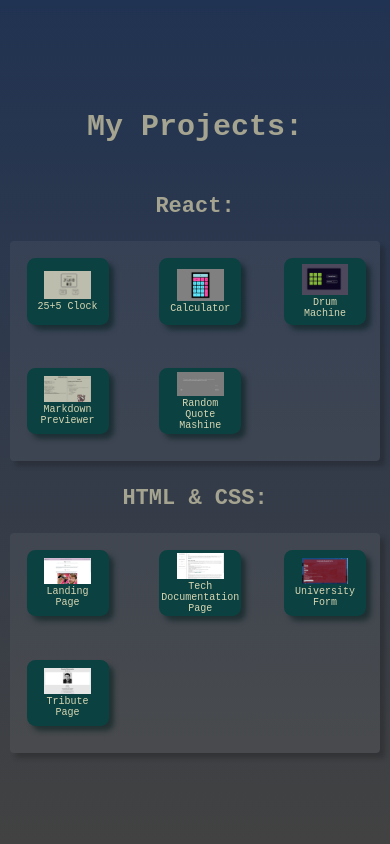
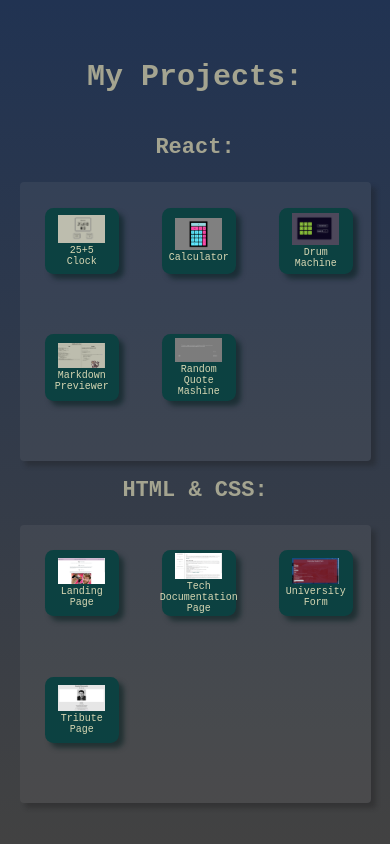
Before and after one commit to Wektors/Wektors.github.io, a plain HTML site: page index.html in a window 390 px wide. Shown: the part 861-1705 px from the top of the page. Drawn offline with Linux system fonts and the light colour scheme.

Commit message:
fixed responsiveness

```diff
--- a/styles.css
+++ b/styles.css
@@ -2,9 +2,7 @@ body {
 	font-family: monospace;
 	font-size: 16px;
 	padding: none;
-	margin: 0 0 0 0;
-	width: 100vw;
-	max-width: 100vw;
+	margin: 0;
 }
 
 html {
@@ -32,8 +30,6 @@ html {
 
 .nav-link:hover {
 	color: rgb(225, 230, 230);
-	padding: 2vw;
-	font-size: 21px;
 	text-decoration: none;
 	transition: 300ms linear;
 }
@@ -41,29 +37,21 @@ html {
 @keyframes nav-link {
 	0% {
 		color: rgb(164, 164, 144);
-		padding: 2vw;
-		font-size: 20px;
 		text-decoration: none;
 	}
 
 	33% {
 		color: rgb(196, 196, 179);
-		padding: 2vw;
-		font-size: 20.33px;
 		text-decoration: none;
 	}
 
 	66% {
 		color: rgb(200, 212, 212);
-		padding: 2vw;
-		font-size: 20.66px;
 		text-decoration: none;
 	}
 
 	100% {
 		color: rgb(225, 230, 230);
-		padding: 2vw;
-		font-size: 21px;
 		text-decoration: none;
 	}
 }
@@ -76,7 +64,6 @@ html {
 	color: rgb(164, 164, 144);
 	background: linear-gradient(rgb(66, 66, 66), rgb(33, 51, 82));
 	height: 100vh;
-	width: 100vw;
 }
 
 #projects {
@@ -86,7 +73,6 @@ html {
 	color: rgb(164, 164, 144);
 	background: linear-gradient(rgb(33, 51, 82), rgb(66, 66, 66));
 	height: 100vh;
-	width: 100vw;
 	align-items: center;
 	justify-content: center;
 }
@@ -94,8 +80,7 @@ html {
 .project-stack {
 	display: flex;
 	flex-direction: row;
-	justify-content: space-between;
-	width: 100vw;
+	justify-content: space-around;
 	border-radius: 1vw;
 	background: rgba(157, 157, 157, 0.1);
 	box-shadow: 5px 5px 5px rgba(26, 25, 25, 0.322);
@@ -123,7 +108,7 @@ html {
 	height: 7vw;
 	padding: 2vw;
 	border-radius: 1vh;
-	margin: 2vh;
+	margin: 3vh;
 	box-shadow: 5px 5px 5px rgba(6, 33, 33, 0.585);
 }
 
@@ -136,7 +121,6 @@ html {
 	color: white;
 	background: linear-gradient(rgb(66, 66, 66), rgb(26, 65, 65));
 	height: 100vh;
-	width: 100vw;
 }
 
 h2 {
@@ -174,15 +158,25 @@ a {
 	flex-direction: row;
 }
 
-@media screen and (max-width: 1000px) {
+/* --------- TABLET VIEW ------------ */
+
+@media screen and (max-width: 1030px) {
 	h2 {
-		margin-top: 3vh;
+		margin-top: 5vh;
 		font-size: 30px;
 	}
 
 	h3 {
-		margin-top: 4vh;
+		margin-top: 3vh;
 		font-size: 22px;
+	}
+
+	.project-stack {
+		display: grid;
+		grid-template-columns: 20vw 20vw 20vw 20vw;
+		grid-template-rows: 15vh;
+		height: 33vh;
+
 	}
 
 	.project-tile {
@@ -200,7 +194,10 @@ a {
 	}
 }
 
-@media screen and (max-width: 410px) {
+/* --------- SMARTPHONE VIEW ------------ */
+
+
+@media screen and (max-width: 650px) {
 	.nav-link {
 		font-size: 14px;
 	}
@@ -213,7 +210,6 @@ a {
 		display: flex;
 		font-size: 18px;
 		color: rgb(164, 164, 144);
-		background: linear-gradient(rgb(33, 51, 82), rgb(66, 66, 66));
 		height: 100vh;
 		align-items: center;
 		justify-content: center;
@@ -226,23 +222,18 @@ a {
 
 	h3 {
 		display: flex;
-		margin-top: 3vh;
-
+		margin-top: 2vh;
 	}
 
 	.project-stack {
 		display: grid;
-		grid-template-columns: 34vw 32vw 34vw;
-		grid-template-rows: 13vh 13vh;
-		justify-content: space-between;
-		width: 95vw;
-		border-radius: 1vw;
-		background: rgba(157, 157, 157, 0.1);
-		box-shadow: 5px 5px 5px rgba(26, 25, 25, 0.322);
+		grid-template-columns: 30vw 30vw 30vw;
+		grid-template-rows: 15vh 15vh;
+		width: auto;
 	}
 
 	.project-tile {
-		width: 17vw;
+		width: 15vw;
 		height: 13vw;
 		padding: 2vw;
 		font-size: 10px;
```
